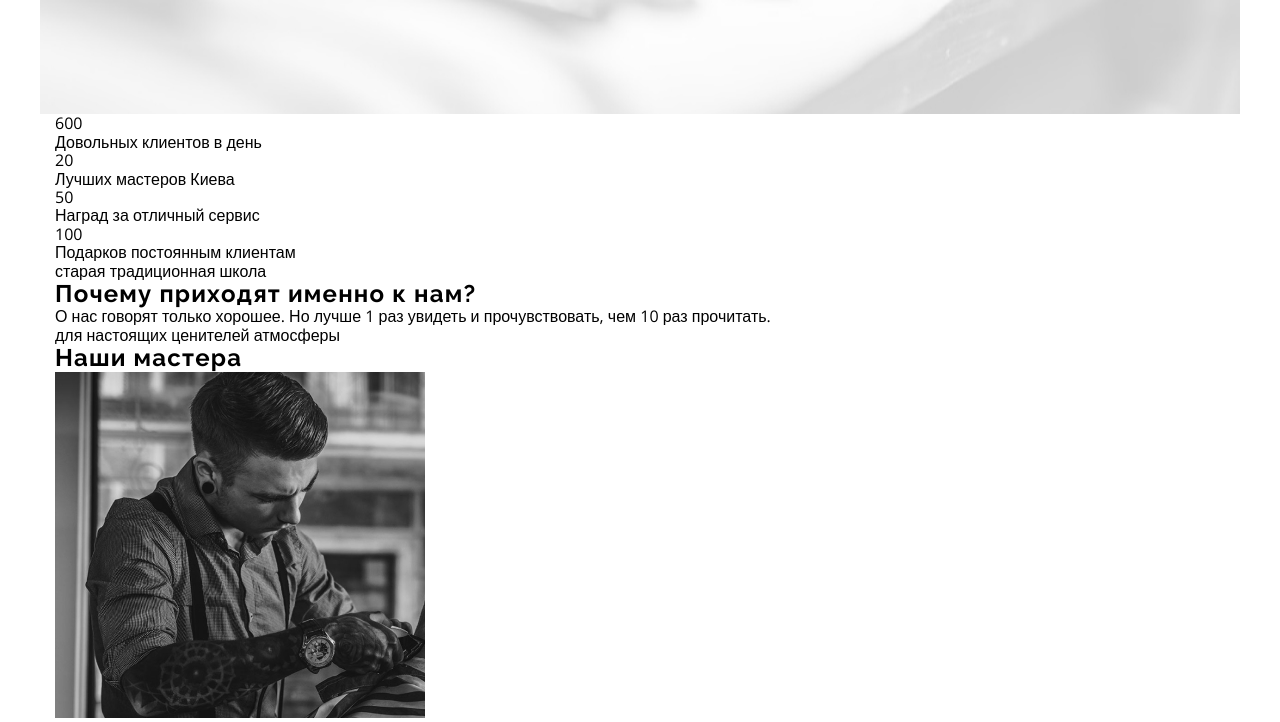
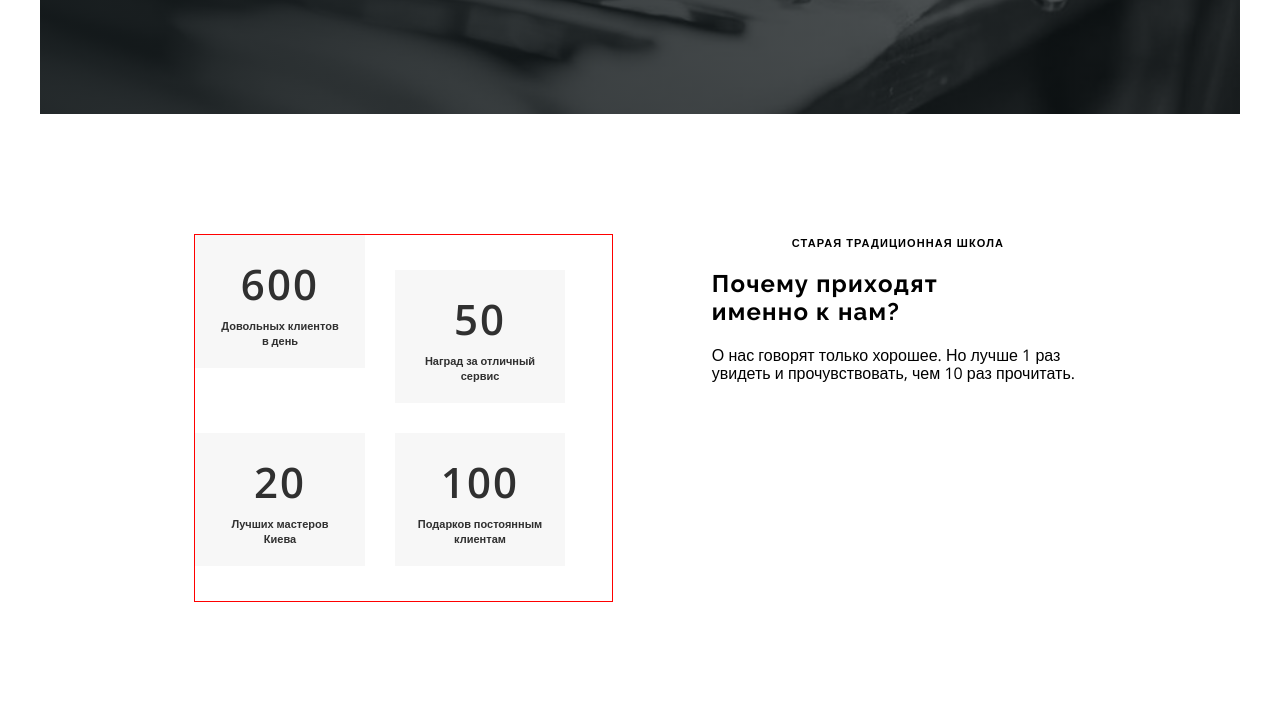
Before and after one commit to liana13555/barber-shop, a plain HTML site: page index.html in a window 1280 px wide. Shown: the part 1918-2640 px from the top of the page. Drawn offline with nearby package versions, Linux system fonts and the light colour scheme; files whose address does not match are found by name.

Commit message:
Update styles

```diff
--- a/css/style.css
+++ b/css/style.css
@@ -247,8 +247,10 @@ a {
 
 .services .container {
     padding: 130px 55px;
-    background-image: url(../image/img-bgr.jpg);
-    background-color: #111319;    /* TO FIX Background */
+    background-image: linear-gradient(to right, rgba(17, 23, 25, 0.9), rgba(17, 23, 25, 0.7)),
+        url(../image/bgr-img.jpg);
+    background-repeat: no-repeat;
+    background-size: cover;
 }
 
 .services-pretitle {
@@ -302,3 +304,71 @@ a {
     display: inline-block;
     border-bottom: 1px solid rgba(157, 164, 189, 0.12);
 } */
+
+
+/* WHY WE ARE */
+.oldschool .container {
+    display: flex;
+    padding: 121px 125px 130px 155px;
+}
+
+.oldschool-thumb {
+    margin-left: 100px;
+    /* outline: 1px solid blue; */
+}
+
+.oldschool-pretitle {
+    margin-bottom: 20px;
+}
+
+.oldschool-title {
+    margin-bottom: 20px;
+}
+
+.showlist {
+    display: flex;
+    flex-flow: row wrap;
+    outline: 1px solid red;
+}
+
+.showlist-item {
+    width: 170px;
+    height: 133px;
+    padding: 20px 24px;
+    text-align: center;
+    color: var(--black-text);
+    background-color: var(--background-ligth-grey);
+}
+
+.showlist-item:nth-child(2n + 1) {
+    margin-right: 30px;
+    margin-bottom: 30px;
+}
+
+.showlist-item:nth-child(2) {
+    margin-top: 35px;
+    margin-bottom: 30px;
+}
+
+.showlist-item:nth-child(3) {
+    margin-right: 30px;
+    margin-bottom: 35px;
+}
+
+.showlist-item:nth-child(4) {
+    padding: 20px;
+}
+
+.showlist-num {
+    margin-bottom: 6px;
+    font-weight: 700;
+    font-size: 42px;
+    line-height: 57px;
+    letter-spacing: 0.05em;
+}
+
+.showlist-text {
+    font-weight: 600;
+    font-size: 11px;
+    line-height: 15px;
+}
--- a/index.html
+++ b/index.html
@@ -144,29 +144,29 @@
             </div>
         </section>
         <!-- Why we are -->
-        <section>
+        <section class="oldschool">
             <div class="container">
-                <ul>
-                    <li>
-                        <p>600</p>
-                        <p>Довольных клиентов в день</p>
+                <ul class="showlist">
+                    <li class="showlist-item">
+                        <p class="showlist-num">600</p>
+                        <p class="showlist-text">Довольных клиентов в день</p>
                     </li>
-                    <li>
-                        <p>20</p>
-                        <p>Лучших мастеров Киева</p>
+                    <li class="showlist-item">
+                        <p class="showlist-num">50</p>
+                        <p class="showlist-text">Наград за отличный сервис</p>
                     </li>
-                    <li>
-                        <p>50</p>
-                        <p>Наград за отличный сервис</p>
+                    <li class="showlist-item">
+                        <p class="showlist-num">20</p>
+                        <p class="showlist-text">Лучших мастеров Киева</p>
                     </li>
-                    <li>
-                        <p>100</p>
-                        <p>Подарков постоянным клиентам</p>
+                    <li class="showlist-item">
+                        <p class="showlist-num">100</p>
+                        <p class="showlist-text">Подарков постоянным клиентам</p>
                     </li>
                 </ul>
-                <div>
-                    <p>старая традиционная школа</p>
-                    <h2 class="title">Почему приходят именно к нам?</h2>
+                <div class="oldschool-thumb">
+                    <p class="pretitle oldschool-pretitle">старая традиционная школа</p>
+                    <h2 class="title oldschool-title">Почему приходят <br> именно к нам?</h2>
                     <p>О нас говорят только хорошее. Но лучше 1 раз увидеть и прочувствовать, чем 10 раз прочитать.</p>
                 </div>
             </div>
@@ -261,7 +261,7 @@
         <section>
             <div class="container">
                 <div>
-                    <h2 class="title">Онлайн-запись</h2>
+                    <h2 id="onlinesign" class="title">Онлайн-запись</h2>
                     <form>
                         <input type="text" name="name" id="name">
                         <input type="text" name="tel" id="tel">
@@ -282,6 +282,7 @@
                 </div>
             </div>
         </section>
+        <button class="btn" style="background-color: blue; padding: 15px">lgsdfh</button>
     </main>
     <footer>
         <div class="container">
@@ -296,6 +297,9 @@
             </ul>
         </div>
     </footer>
+
+
+    <script src="./index.js" type="module"></script>
 </body>
 
 </html>
```
Also changed, not shown: image/bgr-img.jpg (added).
